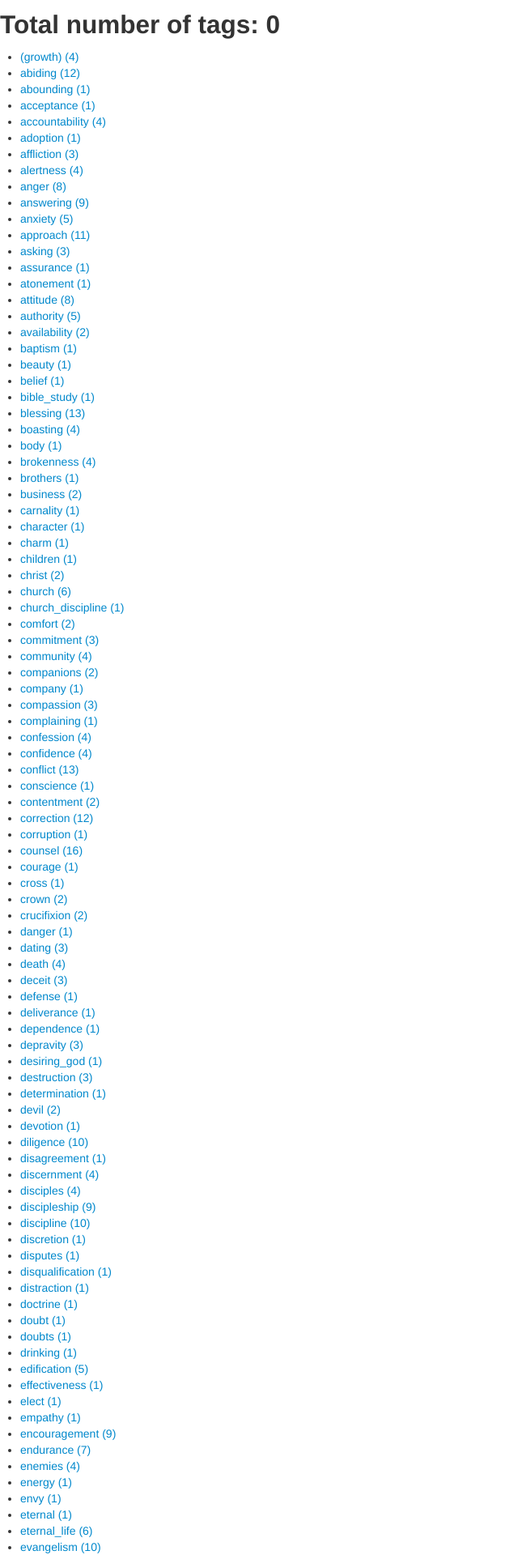
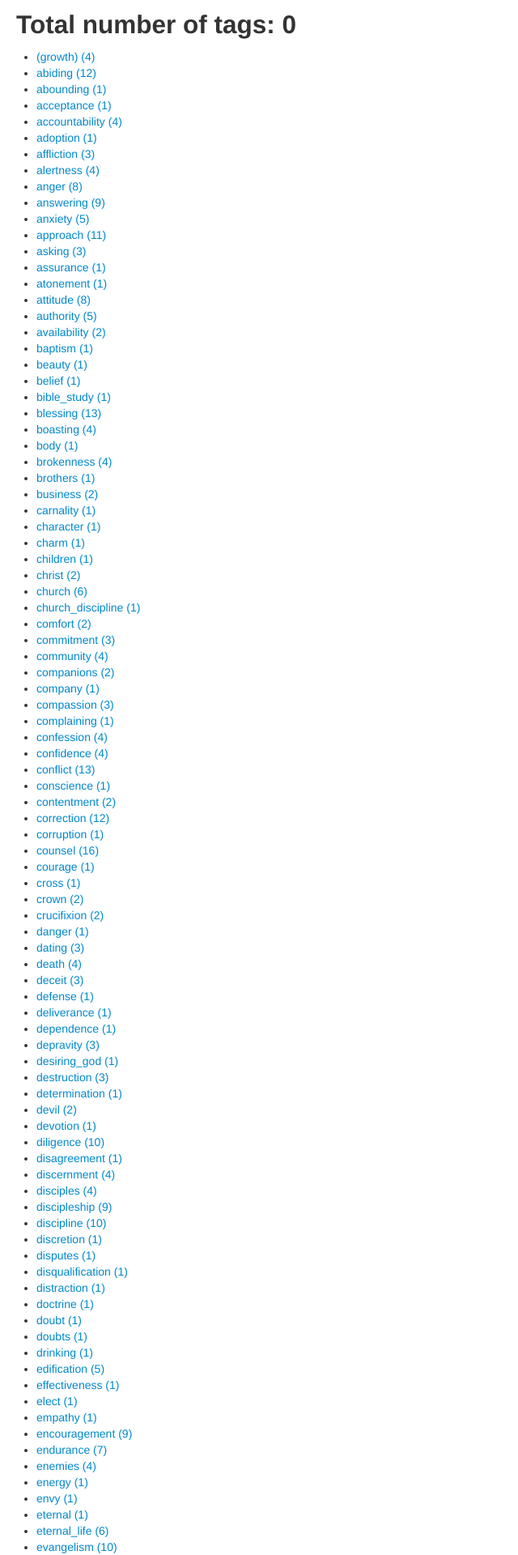
Before and after one commit to jplehmann/nutritious, a Django app: page /tagz/ in a window 1280 px wide. Shown: the top 1920 px of the page at 81% size, without its empty margins (0-640 px from the left). Run offline with Django 3.2, Linux system fonts and the light colour scheme; data comes from the database, SQL or seed files in the repository; some libraries are stand-ins or nearby versions.

Commit message:
added 20px left margin with main-wrapper div

```diff
--- a/static/css/style.css
+++ b/static/css/style.css
@@ -2,3 +2,8 @@
 body {
   background: #FFF;
 }
+
+.main-wrapper {
+  position: relative;
+  left: 20px;
+}
--- a/templates/base.html
+++ b/templates/base.html
@@ -9,8 +9,10 @@
         {% block extra_head %}{% endblock %}
     </head>
     <body>
-        {% block main_content %} {% endblock %}
-        {% block extra_body %}{% endblock %}
+        <div class="main-wrapper">
+          {% block main_content %} {% endblock %}
+          {% block extra_body %}{% endblock %}
+        </div>
     </body>
 
     <script src="{% static "lib/jquery-1.9.0.min.js" %}"></script>
```
